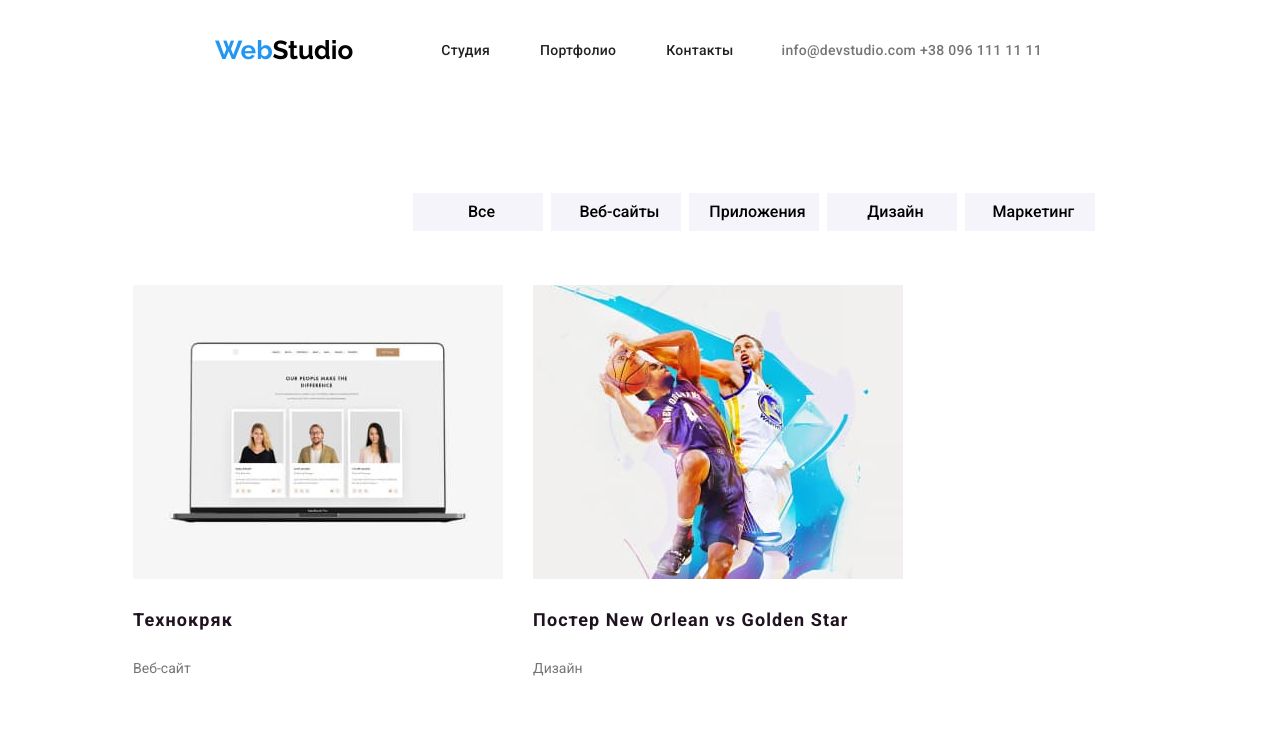
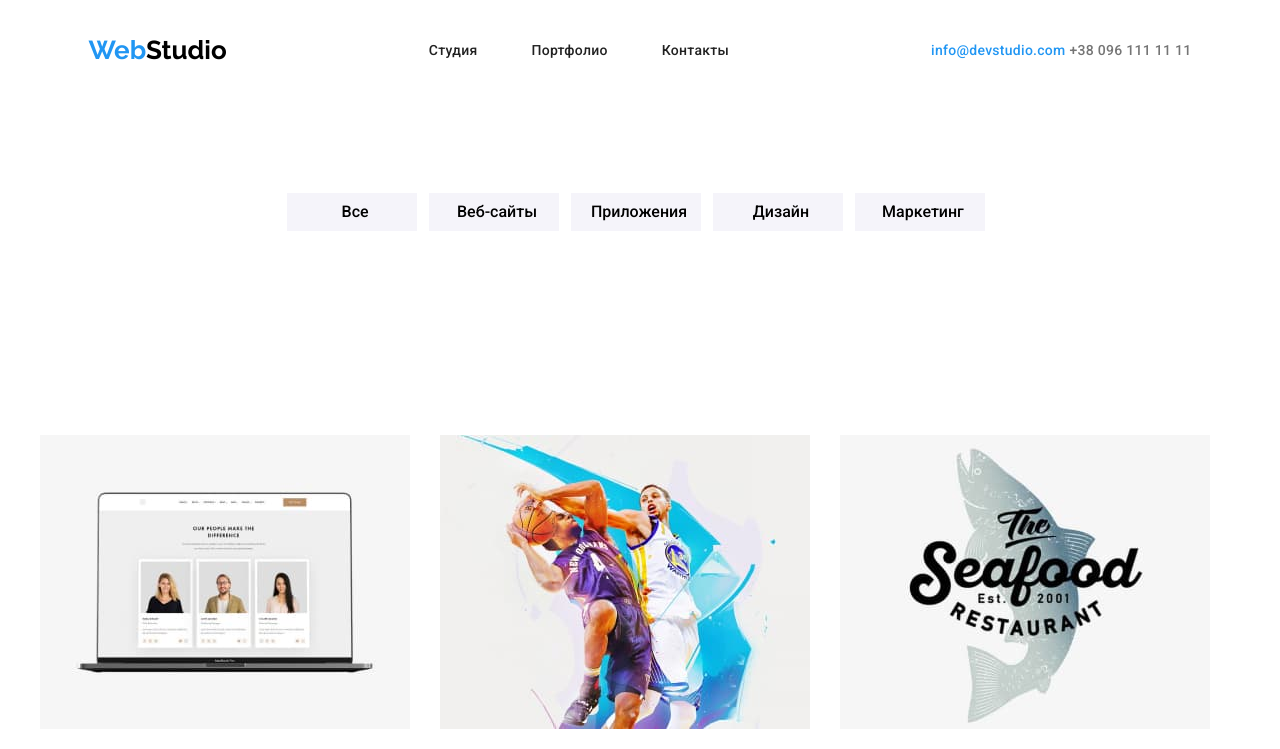
Before and after one commit to NickBayern/goit-markup-hw-03, a plain HTML site: page portfolio.html in a window 1280 px wide. Shown: the top 749 px of the page. Drawn offline with nearby package versions, Linux system fonts and the light colour scheme.

Commit message:
8.03 container commit

```diff
--- a/css/styles.css
+++ b/css/styles.css
@@ -10,11 +10,13 @@
   font-weight: bold;
   font-size: 26px;
   line-height: 1.93;
-  latter-spacing: 0.03em;
-
+  text-align: center;
   color: #2196f3;
 }
-
+.nav-list {
+  padding-top: 16px;
+  text-align: center;
+}
 .nav-list-link {
   font-weight: 500;
   font-size: 14px;
@@ -58,10 +60,12 @@
   font-size: 44px;
   font-weight: 900;
   line-height: 1.36;
-  letter-spacing: 6%;
+  width: 698px;
+  margin: auto;
   text-align: center;
   color: #ffffff;
   padding-top: 200px;
+  padding-bottom: 30px;
 }
 
 .model-btn {
@@ -174,15 +178,15 @@
   font-family: Roboto;
   font-style: normal;
 }
-.header {
+
+.header-content {
   display: flex;
-  margin-left: 215px;
-  margin-right: 215px;
-  margin-top: 25px;
-  margin-bottom: 24px;
+  padding-top: 25px;
+  padding-bottom: 24px;
 }
 .header-list {
-  display: flex;
+  margin: 0;
+  padding: 0;
 }
 .header-part {
   flex-grow: 1;
@@ -190,9 +194,11 @@
 .nav-list-item {
   margin-left: 25px;
   margin-right: 25px;
+  display: inline;
 }
 .right-section {
-  margin-top: 16px;
+  padding-top: 16px;
+  text-align: center;
 }
 .top-banner {
   height: 600px;
@@ -201,11 +207,10 @@
 .section {
   padding-top: 94px;
   padding-bottom: 94px;
-  text-align: left;
 }
-.container {
-  display: flex;
-  margin: 0 13.5% 0 13.5%;
+.section-container {
+  width: 1200px;
+  margin: auto;
 }
 .features-list {
   display: flex;
@@ -221,21 +226,24 @@
 .images-list {
   padding: 0;
   display: flex;
-  margin: 0 13.5% 0 13.5%;
 }
 .images-item {
-  padding-right: 30px;
+  padding-right: 15px;
+  padding-left: 15px;
+}
+.our-work {
+  padding-top: 0;
+}
+.team-section {
+  background-color: #f5f4fa;
 }
 .team-list {
   padding: 0;
   display: flex;
-  margin: 0 13.5% 0 13.5%;
 }
 .team-item {
-  padding-right: 30px;
-}
-.team-item:last-child {
-  padding-right: 0;
+  padding-right: 15px;
+  padding-left: 15px;
 }
 .footer-content {
   margin-left: 13.5%;
@@ -244,13 +252,15 @@
 }
 .button-list {
   padding: 0;
-  display: flex;
-  margin: 0 30.9% 0 32.3%;
+  margin: 0;
+  width: fit-content;
+  margin: auto;
+}
+.button-list li {
+  display: inline;
 }
 .button-item {
   margin-right: 8px;
-  margin-top: 94px;
-  margin-bottom: 54px;
 }
 .button-item:last-child {
   padding-right: 0;
@@ -259,9 +269,7 @@
   padding: 0;
   display: flex;
   flex-wrap: wrap;
-  margin: 0 10.4% 0 10.4%;
 }
 .portfolio-list-item {
   padding-right: 30px;
-  padding-bottom: 94px;
 }
--- a/portfolio.html
+++ b/portfolio.html
@@ -17,24 +17,27 @@
 
 <body class="body">
     <header class="header">
+        <div class="header-content">
             <a class="logo-link link header-part" lang="en" href="">Web<span class="logo_header">Studio</span></a>
             <nav class="nav-list list header-part">
                 <ul class="list header-list">
                     <li class="nav-list-item"><a class="nav-list-link link" class="link" href="./index.html">Студия</a>
                     </li>
-                <li class="nav-list-item"><a class="nav-list-link link" class="link" href="">Портфолио</a>
+                    <li class="nav-list-item"><a class="nav-list-link link" class="link">Портфолио</a>
                     </li>
                     <li class="nav-list-item"><a class="nav-list-link link" class="link" href="">Контакты</a>
                     </li>
                 </ul>
             </nav>
-        <section class="header-part right-section">
-            <a class="email-adress-link" href=""><span class="portfolio-email">info@devstudio.com</span></a>
+            <div class="header-part right-section">
+                <a class="email-adress-link" href="">info@devstudio.com</a>
                 <a class="contact-phone-link" href="tel:+380961111111">+38 096 111 11 11</a>
                 </section>
+            </div>
     </header>
     <main>
-        <section>
+        <section class="section">
+            <div class="section-container">
                 <ul class="list button-list">
                     <li><button class="main_button button-item" type="button">Все</button>
                     </li>
@@ -47,7 +50,10 @@
                     <li><button class="main_button button-item" type="button">Маркетинг</button>
                     </li>
                 </ul>
-            <section>
+            </div>
+        </section>
+        <section class="section">
+            <div class="section-container">
                 <ul class="list portfolio-list">
                     <li class="portfolio-list-item">
                         <img src="./images/img-1.jpg" alt="Все люди" width="370" height="294" />
@@ -105,6 +111,7 @@
                         <p class="paragraph">Приложение</p>
                     </li>
                 </ul>
+            </div>
         </section>
     </main>
     <footer class="footer-one">
```
Also changed, not shown: index.html (+11 -4 lines). Lines whose indentation alone changed are shown as unchanged.
